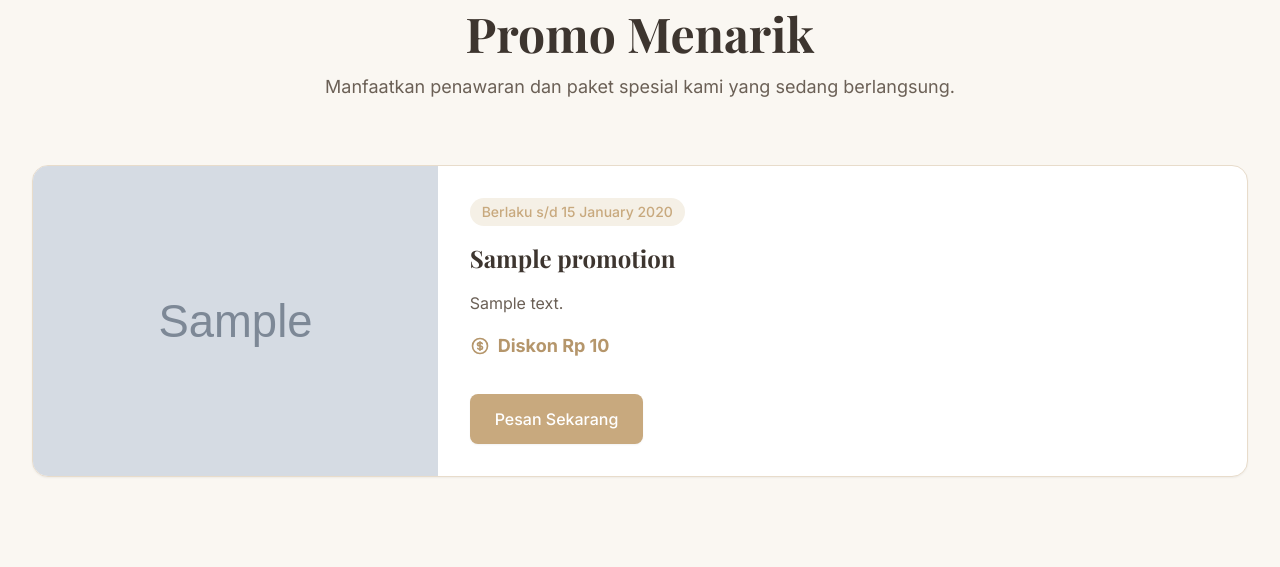
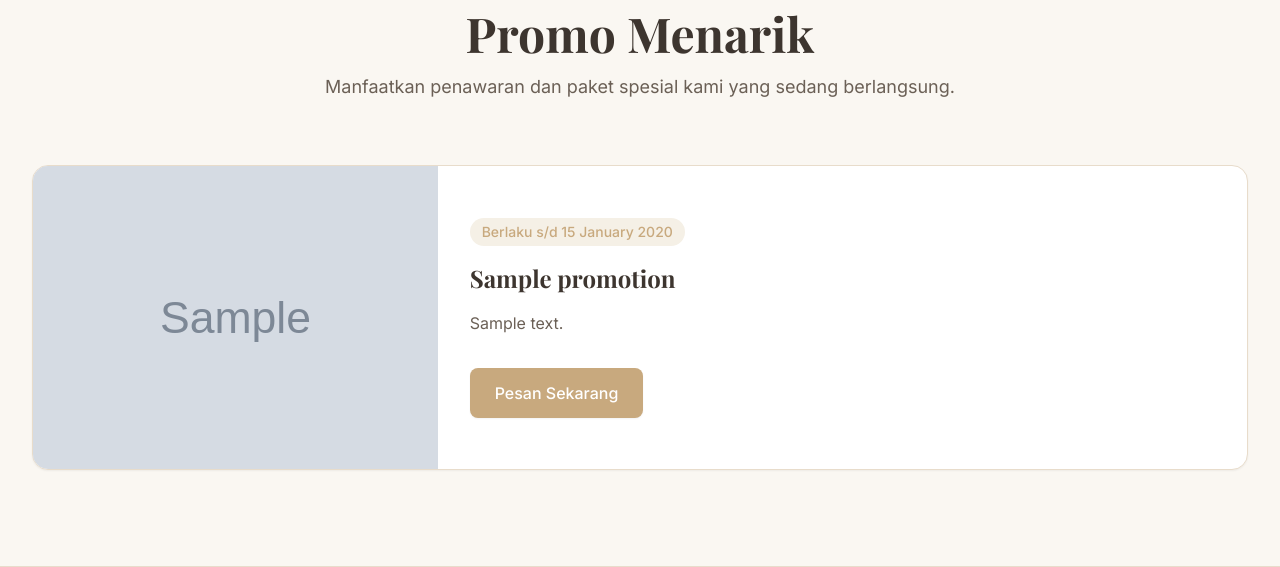
Before and after one commit to Rian-Agusti/salon-kp, a Laravel app: template resources/views/promotions.blade.php in a window 1280 px wide. Shown: the part 200-767 px from the top of the page. Run offline with Laravel 12, Linux system fonts and the light colour scheme; the template is opened without the code that fills it: most values are stand-ins (such as "Sample title", 1, 10 or a date in 2020); grey boxes marked "Sample" are stand-in pictures; style sheets or scripts are compiled from the project's sources; some libraries are stand-ins or nearby versions.

Commit message:
Fix blade view errors related to stdClass properties and syntax
Co-authored-by: Rian-Agusti <199545412+Rian-Agusti@users.noreply.github.com>

```diff
--- a/resources/views/admin/reservations/create.blade.php
+++ b/resources/views/admin/reservations/create.blade.php
@@ -159,14 +159,14 @@
             },
             selectedId: '{{ old('user_id', '') }}',
             selectedName: '',
-            customers: @json($customers->map(function($c) {
+            customers: <?php echo json_encode($customers->map(function($c) {
                 return [
                     'id' => $c->id,
                     'name' => $c->name,
                     'phone' => $c->phone,
                     'type' => $c->type
                 ];
-            })),
+            })) ?>,
 
             init() {
                 if (this.selectedId) {
--- a/resources/views/promotions.blade.php
+++ b/resources/views/promotions.blade.php
@@ -27,14 +27,6 @@
                         </div>
                         <h3 class="mt-1 text-2xl font-serif font-bold text-salon-text">{{ $promotion->title }}</h3>
                         <p class="mt-4 text-salon-textLight leading-relaxed">{{ $promotion->description }}</p>
-                        @if($promotion->discount_amount)
-                            <div class="mt-4">
-                                <span class="inline-flex items-center gap-2 text-salon-goldHover font-bold text-lg">
-                                    <svg class="w-5 h-5" fill="none" stroke="currentColor" viewBox="0 0 24 24"><path stroke-linecap="round" stroke-linejoin="round" stroke-width="2" d="M12 8c-1.657 0-3 .895-3 2s1.343 2 3 2 3 .895 3 2-1.343 2-3 2m0-8c1.11 0 2.08.402 2.599 1M12 8V7m0 1v8m0 0v1m0-1c-1.11 0-2.08-.402-2.599-1M21 12a9 9 0 11-18 0 9 9 0 0118 0z"></path></svg>
-                                    Diskon Rp {{ number_format($promotion->discount_amount, 0, ',', '.') }}
-                                </span>
-                            </div>
-                        @endif
                         <div class="mt-8">
                             <a href="{{ route('customer.reservations.create') }}" class="inline-flex justify-center w-full sm:w-auto items-center px-6 py-3 border border-transparent text-base font-medium rounded-lg shadow-sm text-white bg-salon-gold hover:bg-salon-goldHover transition duration-300">
                                 Pesan Sekarang
```
